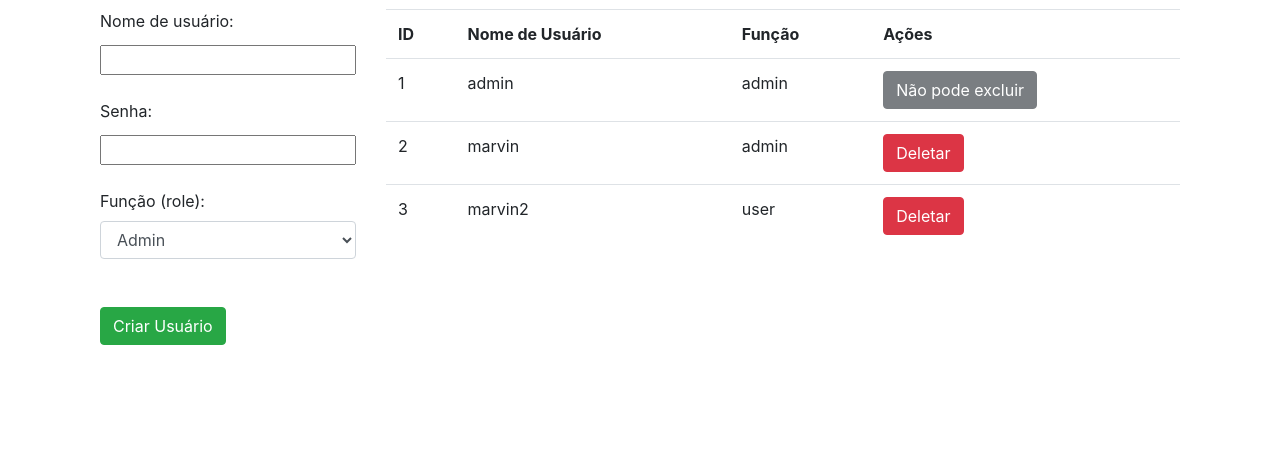
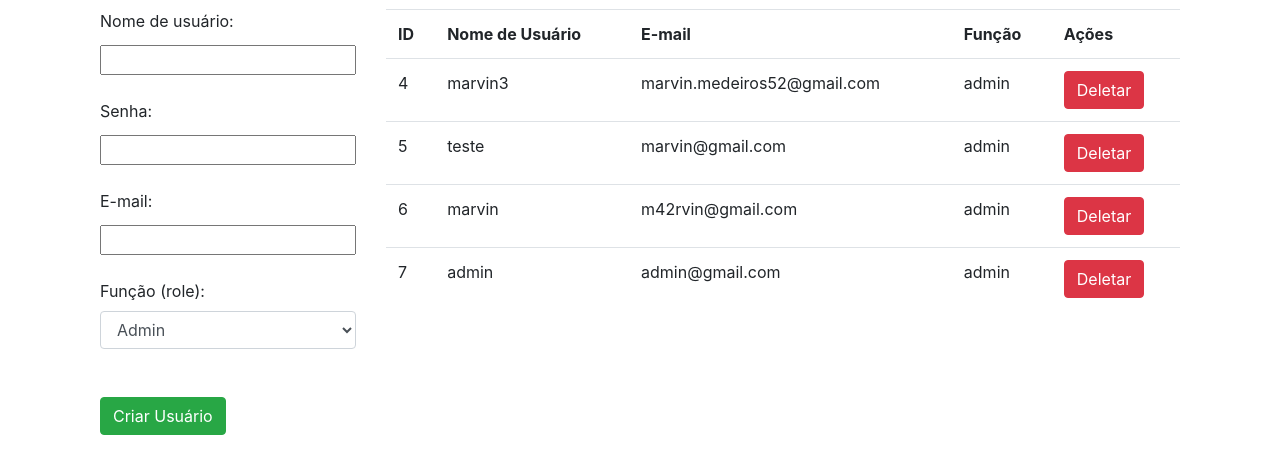
Before and after one commit to m42rvin/brazmiximglock, a PHP site: page /create_user.php in a window 1280 px wide. Shown: the part 378-844 px from the top of the page. Before the commit the page ends 723 px from the top, so only its background shows below. Run offline with PHP 8.4, Linux system fonts and the light colour scheme; the visitor is signed in with stand-in values (Sample User, id 1); some libraries are stand-ins or nearby versions.

Commit message:
Create user with email

```diff
--- a/create_user.php
+++ b/create_user.php
@@ -78,23 +78,24 @@ if (isset($_GET['delete'])) {
 if ($_SERVER["REQUEST_METHOD"] == "POST") {
     $username = $_POST['username'];
     $password = $_POST['password'];
+    $email = $_POST['email']; // Captura o e-mail
     $role = $_POST['role'];
 
     // Lê os dados existentes do arquivo JSON
     $users = readJsonFile($jsonFile);
 
-    // Verifica se o nome de usuário já está em uso
+    // Verifica se o nome de usuário ou o e-mail já estão em uso
     $userExists = false;
     foreach ($users as $user) {
-        if ($user['username'] === $username) {
+        if ($user['username'] === $username || $user['email'] === $email) {
             $userExists = true;
             break;
         }
     }
 
     if ($userExists) {
-        echo "Nome de usuário já está em uso. Escolha outro.";
-    } elseif (empty($username) || empty($password) || empty($role)) {
+        echo "Nome de usuário ou e-mail já estão em uso. Escolha outro.";
+    } elseif (empty($username) || empty($password) || empty($role) || empty($email)) {
         echo "Por favor, preencha todos os campos.";
     } else {
         // Gera um novo ID único, baseado no maior ID existente
@@ -105,6 +106,7 @@ if ($_SERVER["REQUEST_METHOD"] == "POST") {
             'id' => $newId,
             'username' => $username,
             'password' => hashPassword($password), // Salva a senha com hash
+            'email' => $email, // Adiciona o e-mail
             'role' => $role
         ];
 
@@ -150,7 +152,7 @@ $users = readJsonFile($jsonFile);
     <div class="container">
         <div>
             <h2>Criar Usuário</h2>
-            <form action="create_user.php" method="post" class="form-group">
+            <form action="create_user.php" method="post" class="form-group" onsubmit="return validateForm()">
                 <label for="username">Nome de usuário:</label><br>
                 <input type="text" id="username" name="username" class="form-text text-muted" onkeyup="checkUsername()">
                 <span id="username-error" style="color: red;"></span>
@@ -159,6 +161,11 @@ $users = readJsonFile($jsonFile);
 
                 <label for="password">Senha:</label><br>
                 <input type="password" id="password" name="password" class="form-text text-muted"><br>
+
+                <label for="email">E-mail:</label><br>
+                <input type="email" id="email" name="email" class="form-text text-muted" onkeyup="validateEmail()">
+                <span id="email-error" style="color: red;"></span>
+                <br>
 
                 <label for="role">Função (role):</label><br>
                 <select class="form-control" id="role" name="role">
@@ -175,6 +182,7 @@ $users = readJsonFile($jsonFile);
                 <tr>
                     <th scope="col">ID</th>
                     <th scope="col">Nome de Usuário</th>
+                    <th scope="col">E-mail</th> <!-- Nova coluna de e-mail -->
                     <th scope="col">Função</th>
                     <th scope="col">Ações</th>
                 </tr>
@@ -182,6 +190,7 @@ $users = readJsonFile($jsonFile);
                 <tr>
                     <td><?php echo $user['id']; ?></td>
                     <td><?php echo $user['username']; ?></td>
+                    <td><?php echo $user['email']; ?></td> <!-- Exibir o e-mail -->
                     <td><?php echo $user['role']; ?></td>
                     <td>
                         <?php if ($user['id'] == $_SESSION['id']): ?>
@@ -197,14 +206,13 @@ $users = readJsonFile($jsonFile);
     </div>
     <?php include "footer.php"; ?>
 
-    <!-- Verificação do nome de usuário com JavaScript -->
+    <!-- Verificação do nome de usuário e e-mail com JavaScript -->
     <script>
 function checkUsername() {
     var username = document.getElementById("username").value;
     var errorMessage = document.getElementById("username-error");
     var successMessage = document.getElementById("username-success");
 
-    // Obter referências aos campos de senha, função e botão de envio
     var passwordField = document.getElementById("password");
     var roleField = document.getElementById("role");
     var submitButton = document.querySelector("input[type='submit']");
@@ -212,8 +220,6 @@ function checkUsername() {
     if (username.length === 0) {
         errorMessage.style.display = "none";
         successMessage.style.display = "none";
-
-        // Habilitar campos e botão se o campo de usuário estiver vazio
         passwordField.disabled = false;
         roleField.disabled = false;
         submitButton.disabled = false;
@@ -222,7 +228,6 @@ function checkUsername() {
         successMessage.style.display = "block";
     }
 
-    // Faz uma requisição para o servidor para verificar o nome de usuário
     fetch('check_username.php?username=' + encodeURIComponent(username))
         .then(response => response.json())
         .then(data => {
@@ -230,25 +235,44 @@ function checkUsername() {
                 errorMessage.textContent = "Nome de usuário já está em uso!";
                 successMessage.textContent = "";
                 successMessage.style.display = "none";
-
-                // Desabilitar campos e botão se o nome de usuário já existir
                 passwordField.disabled = true;
                 roleField.disabled = true;
                 submitButton.disabled = true;
             } else {
                 errorMessage.textContent = "";
                 errorMessage.style.display = "none";
-                successMessage.textContent = "Nome de usuário disponível";
+                successMessage.textContent = "Nome de usuário disponível!";
+                successMessage.style.display = "block";
 
-                // Habilitar campos e botão se o nome de usuário estiver disponível
                 passwordField.disabled = false;
                 roleField.disabled = false;
                 submitButton.disabled = false;
             }
         })
-        .catch(error => console.error('Erro:', error));
+        .catch(error => {
+            console.error('Erro ao verificar o nome de usuário:', error);
+        });
 }
-</script>
 
+// Função para validar o formato do e-mail com regex
+function validateEmail() {
+    var email = document.getElementById("email").value;
+    var emailError = document.getElementById("email-error");
+    var regex = /^[a-zA-Z0-9._-]+@[a-zA-Z0-9.-]+\.[a-zA-Z]{2,6}$/;
+
+    if (!regex.test(email)) {
+        emailError.textContent = "Formato de e-mail inválido!";
+        return false;
+    } else {
+        emailError.textContent = "";
+        return true;
+    }
+}
+
+// Função para validar o formulário
+function validateForm() {
+    return validateEmail(); // Verifica o e-mail antes de enviar
+}
+    </script>
 </body>
 </html>
--- a/users.json
+++ b/users.json
@@ -1,20 +1,30 @@
-[
-    {
-        "id": 1,
+{
+    "3": {
+        "id": 4,
+        "username": "marvin3",
+        "password": "d0a53c16dbaaa759a6601cc279fd1d5b71091e92c80677fb35aed6756b62a98a",
+        "email": "marvin.medeiros52@gmail.com",
+        "role": "admin"
+    },
+    "4": {
+        "id": 5,
+        "username": "teste",
+        "password": "8d969eef6ecad3c29a3a629280e686cf0c3f5d5a86aff3ca12020c923adc6c92",
+        "email": "marvin@gmail.com",
+        "role": "admin"
+    },
+    "5": {
+        "id": 6,
+        "username": "marvin",
+        "password": "ec29d642b77fbabee13ae5b906358739895e350900deef7004a1e317b6d02445",
+        "email": "m42rvin@gmail.com",
+        "role": "admin"
+    },
+    "6": {
+        "id": 7,
         "username": "admin",
         "password": "8d969eef6ecad3c29a3a629280e686cf0c3f5d5a86aff3ca12020c923adc6c92",
+        "email": "admin@gmail.com",
         "role": "admin"
-    },
-    {
-        "id": 2,
-        "username": "marvin",
-        "password": "ec29d642b77fbabee13ae5b906358739895e350900deef7004a1e317b6d02445",
-        "role": "admin"
-    },
-    {
-        "id": 3,
-        "username": "marvin2",
-        "password": "ec29d642b77fbabee13ae5b906358739895e350900deef7004a1e317b6d02445",
-        "role": "user"
     }
-]
+}
```
